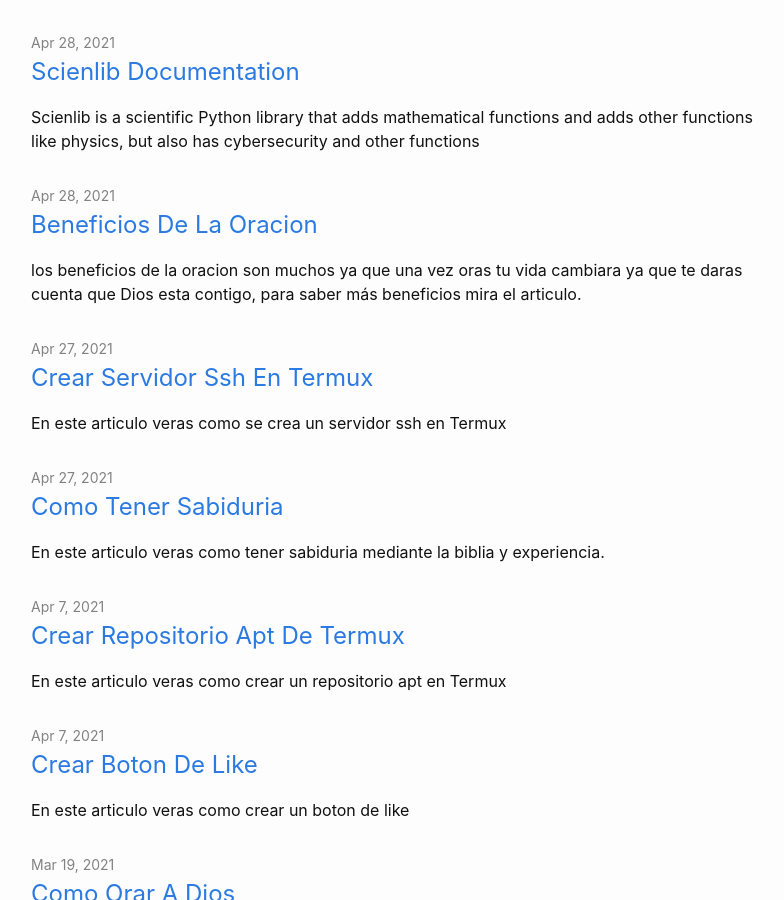
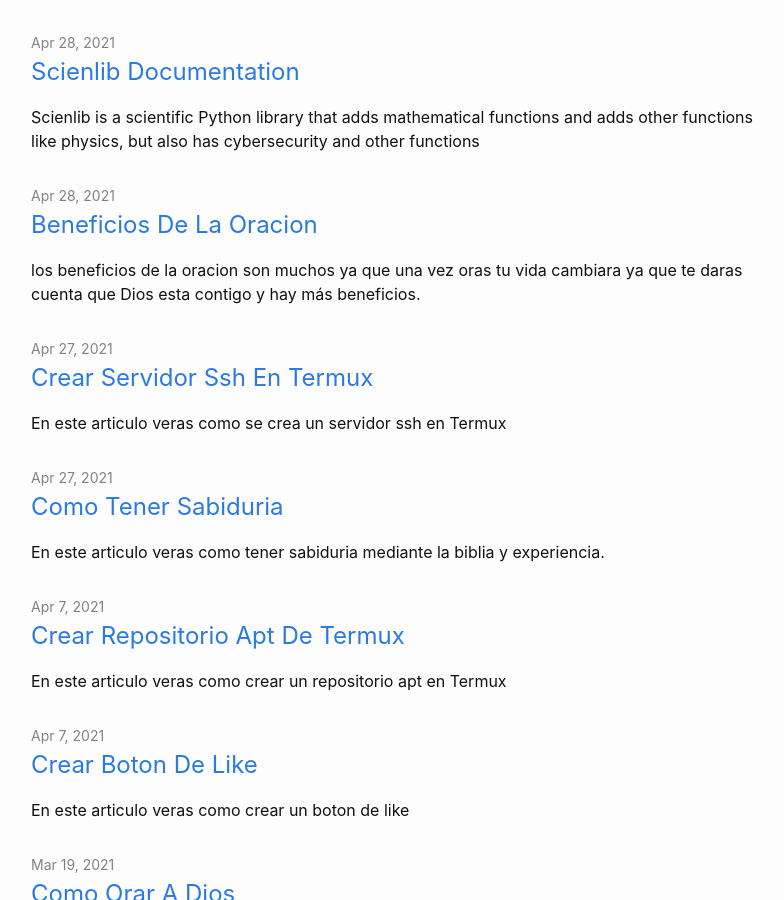
Before and after one commit to dylanmeca/dylanmeca.github.io, a Jekyll site: the page built from index.md, in a window 1280 px wide and 900 px high, scrolled down 1103 px. Shown: the whole window, without its empty margins (239-1023 px from the left). Built offline with Jekyll 4.4.1, drawn with Linux system fonts in a browser that asks for light colours.

Commit message:
Update 2021-04-28-Beneficios-de-la-oracion.md

```diff
--- a/_posts/2021-04-28-Beneficios-de-la-oracion.md
+++ b/_posts/2021-04-28-Beneficios-de-la-oracion.md
@@ -1,6 +1,6 @@
 ---
 layout: post1
-description: los beneficios de la oracion son muchos ya que una vez oras tu vida cambiara ya que te daras cuenta que Dios esta contigo, para saber más beneficios mira el articulo.
+description: los beneficios de la oracion son muchos ya que una vez oras tu vida cambiara ya que te daras cuenta que Dios esta contigo y hay más beneficios.
 keywords:
   - Dios
   - beneficios de la oracion
```
